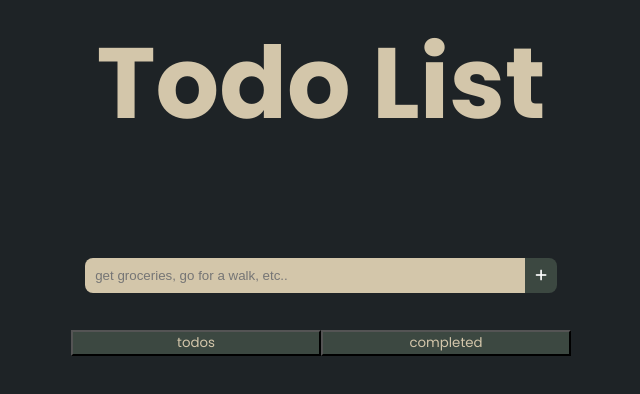
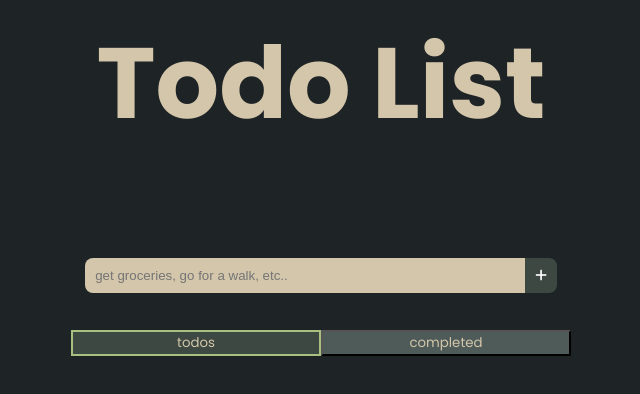
Before and after one commit to ijustmehta/todoapp, a React (Vite) app: page / in a window 1280 px wide. Shown: the top 394 px of the page, without its empty margins (319-959 px from the left). Built offline with nearby package versions, Linux system fonts and the light colour scheme.

Commit message:
made styling changes to the active tab

```diff
--- a/src/App.css
+++ b/src/App.css
@@ -23,7 +23,6 @@ body{
     display: flex;
     padding: 20px;
 }
-
 .todo-list{
     margin: 0;
     padding: 0;
@@ -53,13 +52,14 @@ body{
 }
 .nav-button{
     width: 250px;
-    background-color:#3C4841;
+    background-color:#4F5B58;
     color: #D3C6AA;
     font-family: 'Poppins', sans-serif;
 }
-.nav-button:active{
-    background-color:rgba(16, 97, 70, 0.444);
+.nav-button.active{
+    background-color:#3C4841;
     color: #D3C6AA;
+    border: 2px solid #A7C080;
 }
 
 .form{
--- a/src/App.jsx
+++ b/src/App.jsx
@@ -41,7 +41,7 @@ function App() {
           {TABS.map((item, index) => (
             <li key={index}>
               <button
-                className="nav-button"
+                className={`nav-button ${selectedTab === index ? "active" : ""}`}
                 onClick={() => setSelectedTab(index)}
               >
                 {item.name}
```
